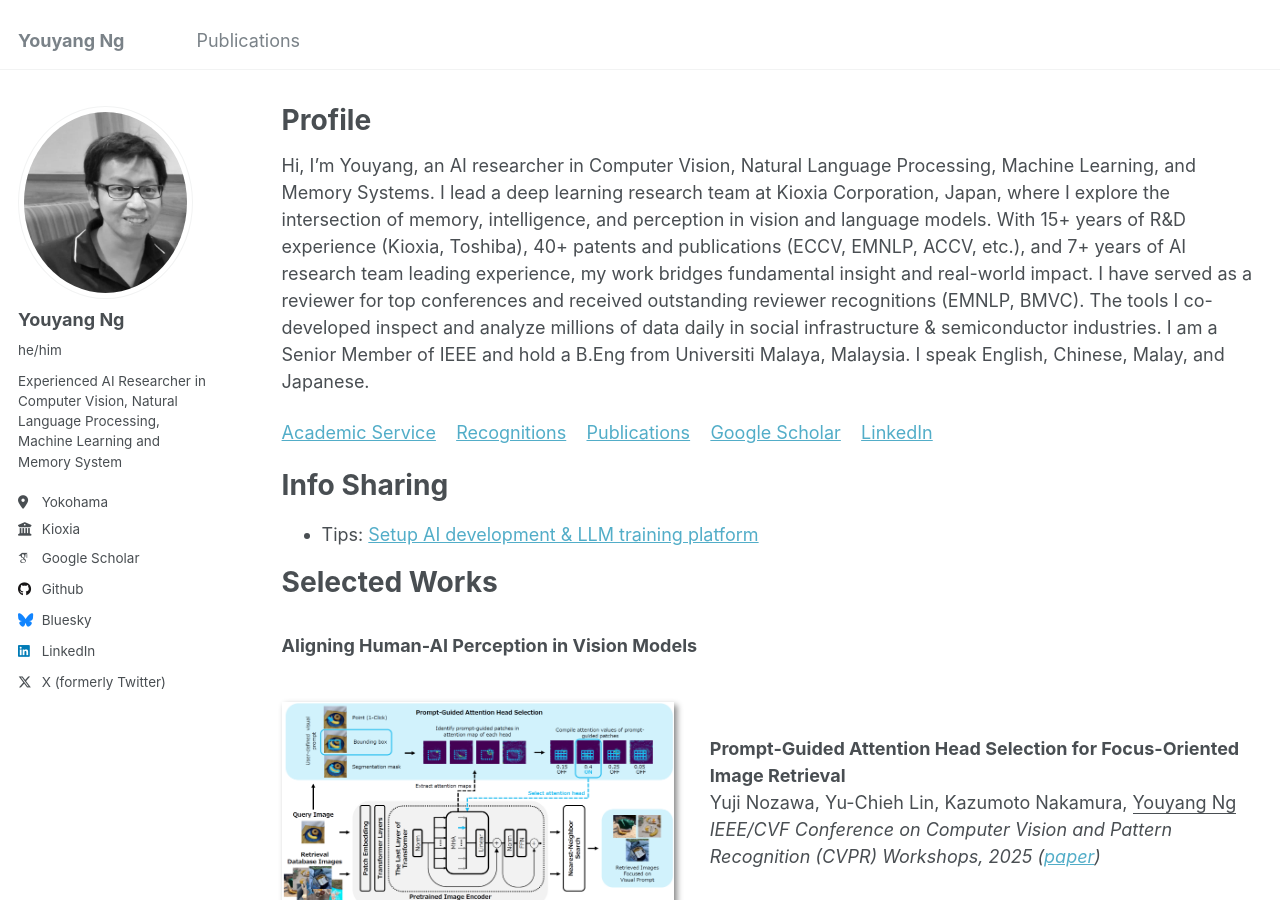
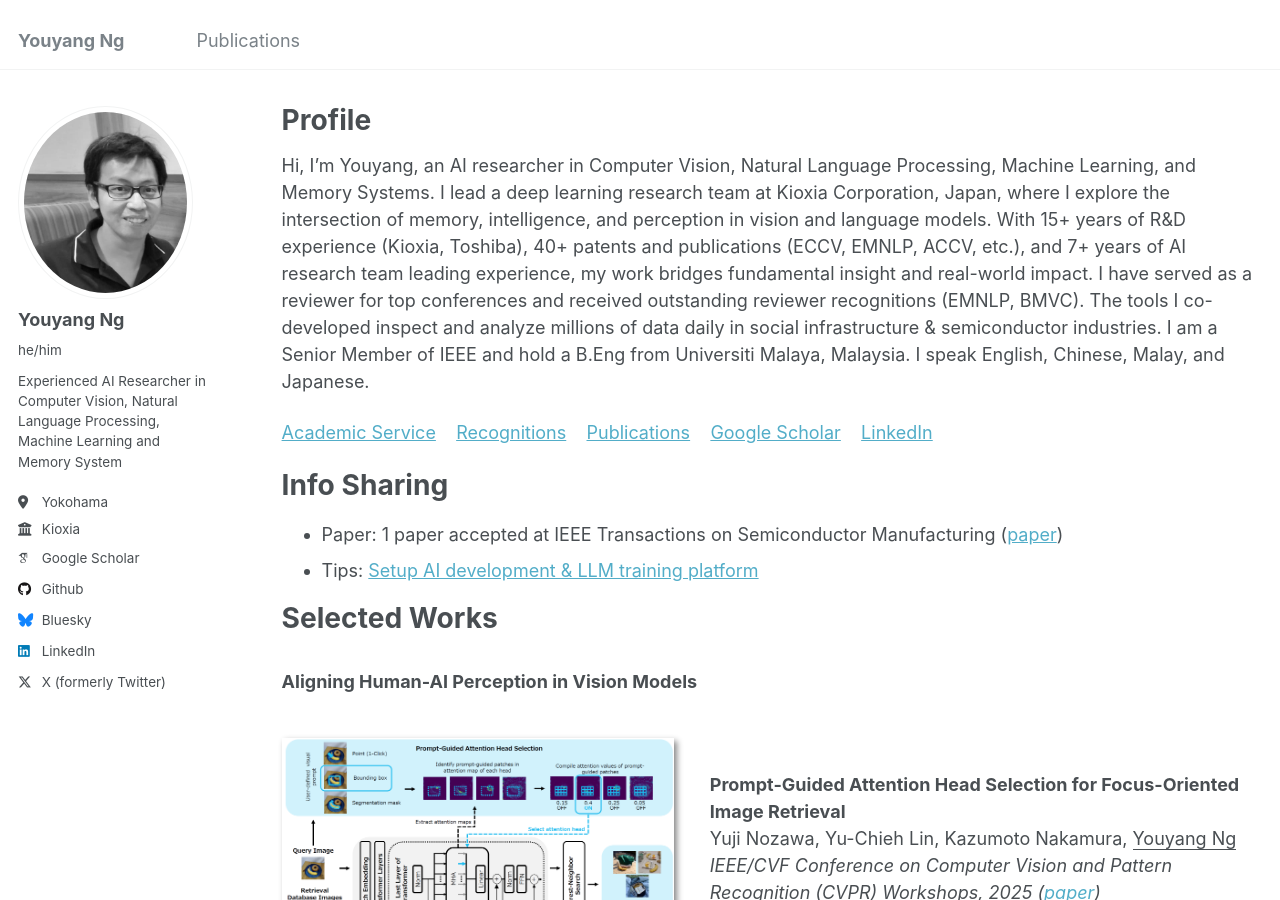
Before and after one commit to yy29/yy29.github.io, a Jekyll site: the page built from _pages/about.md, in a window 1280 px wide and 900 px high. Built offline with Jekyll 4.4.1, drawn with Linux system fonts in a browser that asks for light colours; some web fonts are replaced.

Commit message:
Update about.md

```diff
--- a/_pages/about.md
+++ b/_pages/about.md
@@ -13,6 +13,7 @@ Hi, I’m Youyang, an AI researcher in Computer Vision, Natural Language Process
 [Academic Service](#service) &nbsp;&nbsp; [Recognitions](#recognitions) &nbsp;&nbsp; [Publications](publications.md) &nbsp;&nbsp; [Google Scholar](https://scholar.google.com/citations?user=4BGLw_QAAAAJ) &nbsp;&nbsp; [LinkedIn](https://www.linkedin.com/in/youyang-ng-55a10ab9/)
 
 # Info Sharing
+* Paper: 1 paper accepted at IEEE Transactions on Semiconductor Manufacturing ([paper](https://ieeexplore.ieee.org/document/11002558))
 * Tips: [Setup AI development & LLM training platform](https://github.com/yy29/aws-ec2-tips-llm-chat-ai)
 
 # Selected Works
```
